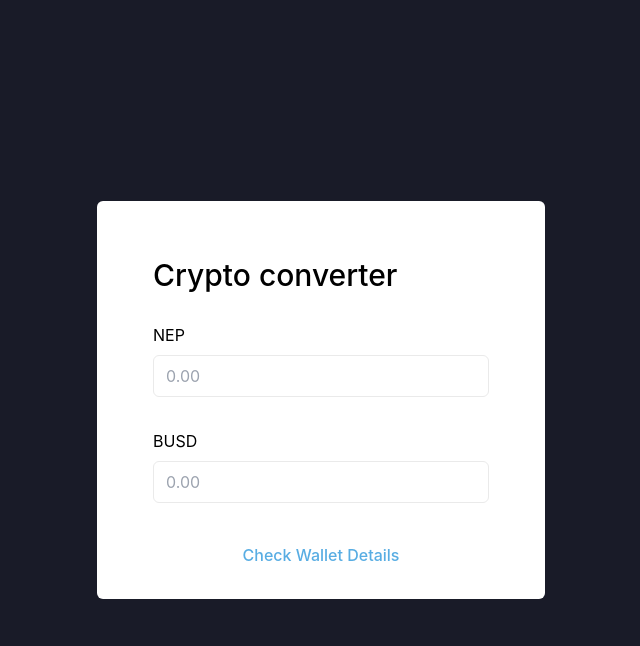
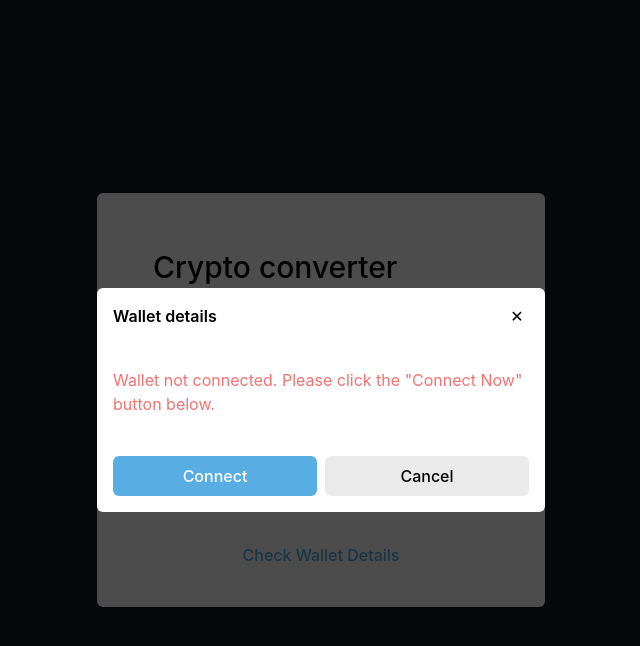
Before and after one commit to rizwan230698/crypto-converter, a Next.js app: page / in a window 1280 px wide. Both pictures are taken after a click on the button "Check Wallet Details". Shown: the top 646 px of the page, without its empty margins (319-959 px from the left). Built offline with nearby package versions, Linux system fonts and the light colour scheme.

Commit message:
UI: Wallet modal

```diff
--- /dev/null
+++ b/components/Button.tsx
@@ -0,0 +1,23 @@
+import { ReactNode } from "react";
+
+export type ButtonProps = {
+  bgColor?: string;
+  textColor?: string;
+  onClick?: () => void;
+  children: ReactNode;
+};
+
+const Button = ({ bgColor, textColor, onClick, children }: ButtonProps) => {
+  return (
+    <button
+      onClick={onClick}
+      className={`flex-1 ${bgColor ? bgColor : "bg-blue"} ${
+        textColor ? textColor : "text-white"
+      } p-2 rounded-md hover:bg-opacity-90 font-medium`}
+    >
+      {children}
+    </button>
+  );
+};
+
+export default Button;
--- /dev/null
+++ b/components/Modal.tsx
@@ -0,0 +1,17 @@
+import { ReactNode } from "react";
+
+export type ModalProps = {
+  children: ReactNode;
+};
+
+const Modal = ({ children }: ModalProps) => {
+  return (
+    <div className="flex justify-center items-center fixed inset-0 h-screen w-screen bg-black bg-opacity-70">
+      <div className="flex flex-col rounded-md p-4 bg-white w-full max-w-md">
+        {children}
+      </div>
+    </div>
+  );
+};
+
+export default Modal;
--- /dev/null
+++ b/components/WalletModal.tsx
@@ -0,0 +1,35 @@
+import Button from "./Button";
+import Modal from "./Modal";
+
+export type WalletModalProps = {
+  onClose?: () => void;
+};
+
+const WalletModal = ({ onClose }: WalletModalProps) => {
+  return (
+    <Modal>
+      <div className="flex items-center justify-between mb-10">
+        <p className="font-semibold text-md">Wallet details</p>
+        <button
+          className="h-6 w-6 focus:outline-none focus:ring focus:ring-blue rounded-md"
+          onClick={onClose}
+        >
+          &#x2715;
+        </button>
+      </div>
+
+      <p className="mb-10 text-red-400">
+        Wallet not connected. Please click the "Connect Now" button below.
+      </p>
+
+      <div className="flex space-x-2">
+        <Button>Connect</Button>
+        <Button onClick={onClose} textColor="text-black bg-gray-300">
+          Cancel
+        </Button>
+      </div>
+    </Modal>
+  );
+};
+
+export default WalletModal;
--- a/pages/index.tsx
+++ b/pages/index.tsx
@@ -1,6 +1,8 @@
 import type { NextPage } from "next";
 import { ChangeEvent, useState } from "react";
+import Button from "../components/Button";
 import FormInput from "../components/FormInput";
+import WalletModal from "../components/WalletModal";
 
 type State = { nep?: number; busd?: number };
 
@@ -8,6 +10,7 @@ const exchangeRate = 3;
 
 const Home: NextPage = () => {
   const [values, setValues] = useState<State>({});
+  const [showmodal, setShowmodal] = useState(false);
 
   const onChange = (e: ChangeEvent<HTMLInputElement>) => {
     const { name, valueAsNumber } = e.target;
@@ -24,6 +27,7 @@ const Home: NextPage = () => {
   };
 
   return (
+    <>
       <div className="h-screen bg-darkblue flex justify-center items-center px-5 lg:px-0">
         <div className="flex flex-col rounded-md bg-white p-6 lg:p-14 lg:pb-8 w-full lg:max-w-md">
           <p className="text-3xl font-medium mb-[30px]">Crypto converter</p>
@@ -42,9 +46,17 @@ const Home: NextPage = () => {
             />
           </div>
 
-        <button className="text-blue font-medium">Check Wallet Details</button>
+          <Button
+            onClick={() => setShowmodal(true)}
+            textColor="text-blue"
+            bgColor="bg-transparent"
+          >
+            Check Wallet Details
+          </Button>
         </div>
       </div>
+      {showmodal && <WalletModal onClose={() => setShowmodal(false)} />}
+    </>
   );
 };
 
```
Lines whose indentation alone changed are shown as unchanged.
